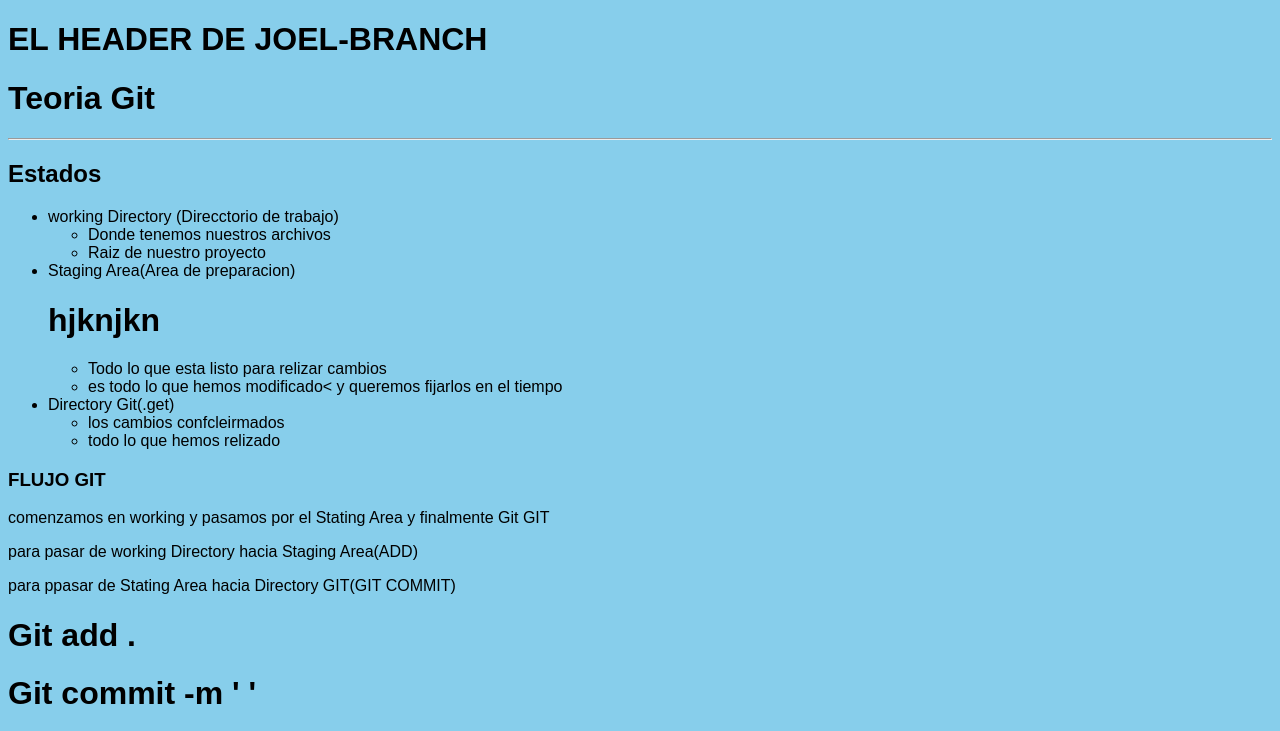
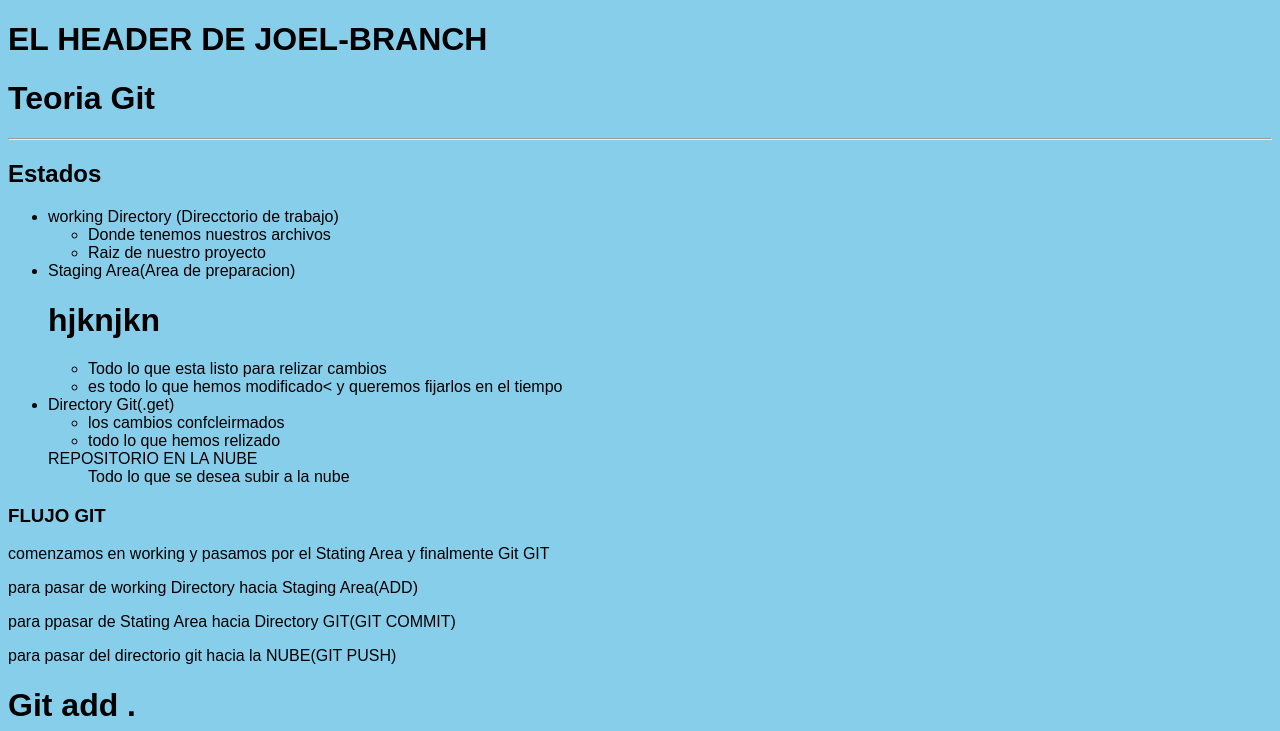
Before and after one commit to EritsonJoel/miprimerrepo, a plain HTML site: page index.html in a window 1280 px wide. Shown: the top 731 px of the page. Drawn offline with Linux system fonts and the light colour scheme.

Commit message:
Index Modified with instrucción cloud

```diff
--- a/index.html
+++ b/index.html
@@ -32,12 +32,19 @@
             <li>los cambios confcleirmados </li>
             <li>todo lo que hemos relizado</li>
         </ul>
+        <il>REPOSITORIO EN LA NUBE
+
+            <ul>Todo lo que se desea subir a la nube</ul>
+        </il>
     </ul>
 
     <h3>FLUJO GIT</h3>
     <p>comenzamos en working y pasamos por el Stating Area y finalmente Git GIT</p>
     <p>para pasar de working Directory hacia Staging Area(ADD)</p>
     <p>para ppasar de Stating Area hacia Directory GIT(GIT COMMIT)</p>
+    <p>para pasar del directorio git hacia la NUBE(GIT PUSH)</p>
+
+    <p></p>
       </p>
 
       <h1>Git add .</h1>
```
